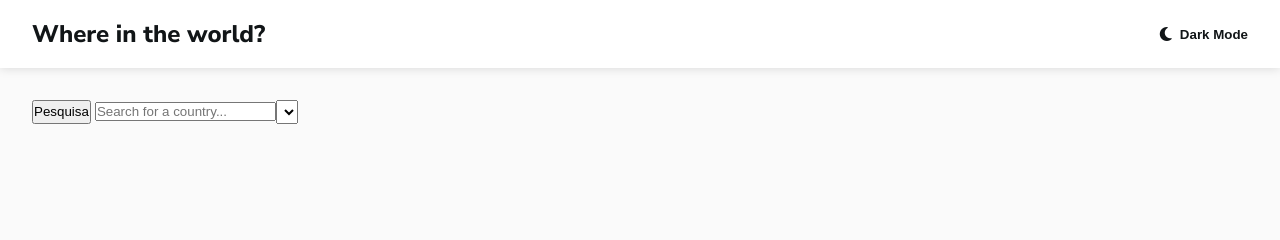
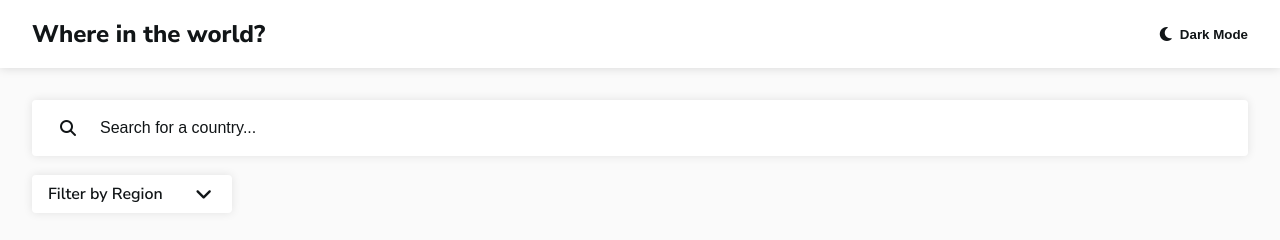
Before and after one commit to oliverids/rest-countries-api-hub, a plain HTML site: page index.html in a window 1280 px wide. Drawn offline with Linux system fonts and the light colour scheme.

Commit message:
navigation section css and dark mode button js

```diff
--- a/index.html
+++ b/index.html
@@ -1,5 +1,6 @@
 <!DOCTYPE html>
 <html lang="en">
+
 <head>
     <meta charset="UTF-8">
     <meta http-equiv="X-UA-Compatible" content="IE=edge">
@@ -8,6 +9,7 @@
     <link rel="stylesheet" href="css/style.min.css">
     <title>REST Countries API Hub</title>
 </head>
+
 <body>
     <header>
         <div class="container">
@@ -19,17 +21,20 @@
     <section class="navigation">
         <div class="container">
             <div class="searchbar">
-                <button><span>Pesquisa</span></button>
-                <input type="text" placeholder="Search for a country...">
+                <button id="search"><span>Pesquisa</span></button>
+                <input id="input" type="text" placeholder="Search for a country...">
             </div>
 
-            <select name="region" id="region">
-                <option value="Africa"></option>
-                <option value="America"></option>
-                <option value="Asia"></option>
-                <option value="Europe"></option>
-                <option value="Oceania"></option>
-            </select>
+            <div class="filter">
+                <select name="region" id="region">
+                    <option value="" disabled selected>Filter by Region</option>
+                    <option value="africa">Africa</option>
+                    <option value="america">America</option>
+                    <option value="asia">Asia</option>
+                    <option value="europe">Europe</option>
+                    <option value="oceania">Oceania</option>
+                </select>
+            </div>
         </div>
     </section>
 
@@ -39,7 +44,5 @@
         </ul>
     </section>
 </body>
-<script>
-    // fetch('https://restcountries.com/v2/all').then(r=> r.json()).then(r => console.log(r))
-</script>
+<script src="script.js"></script>
 </html>
--- /dev/null
+++ b/script.js
@@ -0,0 +1,11 @@
+const theme = document.getElementById('theme'),
+    body = document.body;
+theme.addEventListener('click', () => {
+    if (theme.classList.contains('ativo')) {
+        theme.classList.remove('ativo');
+        document.body.classList.remove('escuro');
+    } else {
+        theme.classList.add('ativo');
+        document.body.classList.add('escuro');
+    }
+})
--- a/scss/_global.scss
+++ b/scss/_global.scss
@@ -11,7 +11,13 @@
     margin: 0;
     padding: 0;
     box-sizing: border-box;
+    accent-color: rgb(170, 177, 199);
+
+    &:focus {
+        outline-color: rgb(170, 177, 199);
+    }
 }
+
 
 img {
     max-width: 100%;
@@ -29,6 +35,7 @@ body {
     font-size: 16px;
     font-family: "Nunito Sans", sans-serif;
     background: var(--body);
+    color: (--texto);
 
     * {
         transition: color 0.2s ease-in-out, background-color 0.2s ease-in-out;
@@ -93,3 +100,9 @@ h2 {
 p {
     font-weight: 300;
 }
+
+button {
+    background: none;
+    border: none;
+    cursor: pointer;
+}
--- a/scss/_header.scss
+++ b/scss/_header.scss
@@ -10,8 +10,6 @@ header {
         align-items: center;
 
         #theme {
-            background: none;
-            border: none;
             font-weight: 600;
             color: var(--texto);
             display: flex;
--- a/scss/_navigation.scss
+++ b/scss/_navigation.scss
@@ -1,3 +1,88 @@
 .navigation {
     padding-top: 100px;
+
+    .container {
+        flex-direction: column;
+
+        .searchbar {
+            margin-bottom: 1.2rem;
+            background: var(--detalhe);
+            padding: 8px 16px;
+            border-radius: 4px;
+            box-shadow: 0 0 10px rgba($color: #000000, $alpha: 0.1);
+            display: flex;
+            align-items: center;
+
+            #search {
+                position: relative;
+                padding: 12px;
+
+                &::after {
+                    @extend %fontAwesome;
+                    display: block;
+                    content: "\f002";
+                    color: var(--texto);
+
+                }
+
+                span {
+                    position: absolute;
+                    left: -9999px;
+                }
+            }
+
+            #input {
+                width: 100%;
+                align-self: stretch;
+                padding-left: 12px;
+                border: none;
+                background: none;
+                font-size: 1rem;
+                color: var(--texto);
+
+                &::placeholder {
+                    color: var(--texto);
+                }
+            }
+        }
+
+        .filter {
+            position: relative;
+            display: flex;
+            align-items: center;
+            align-self: flex-start;
+
+            &::after {
+                position: absolute;
+                @extend %fontAwesome;
+                content: "\f107";
+                font-size: 1.2rem;
+                right: 20px;
+                color: var(--texto);
+            }
+
+            select {
+                -moz-appearance: none;
+                -webkit-appearance: none;
+                appearance: none;
+                background: var(--detalhe);
+                color: var(--texto);
+                font-family: "Nunito Sans", sans-serif;
+                font-weight: 600;
+                font-size: 1rem;
+                width: 200px;
+                border: none;
+                padding: 8px 16px;
+                border-radius: 4px;
+                box-shadow: 0 0 10px rgba($color: #000000, $alpha: 0.1);
+
+                option {
+                    -moz-appearance: none;
+                    -webkit-appearance: none;
+                    appearance: none;
+                    font-weight: 600;
+                }
+            }
+        }
+    }
 }
--- a/scss/_tema.scss
+++ b/scss/_tema.scss
@@ -7,5 +7,5 @@
 .escuro {
     --body: hsl(207, 26%, 17%);
     --detalhe: hsl(209, 23%, 22%);
-    --texto: hsl(0, 0%, 94%);
+    --texto: hsl(0, 0%, 84%);
 }
```
Also changed, not shown: css/style.min.css, 1 other file.
